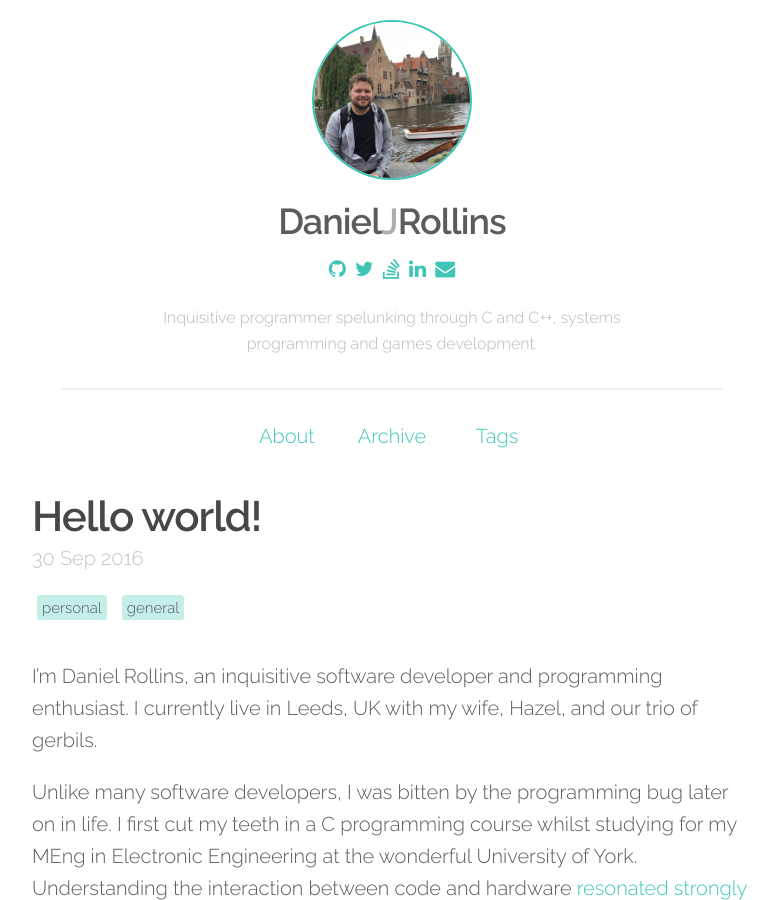
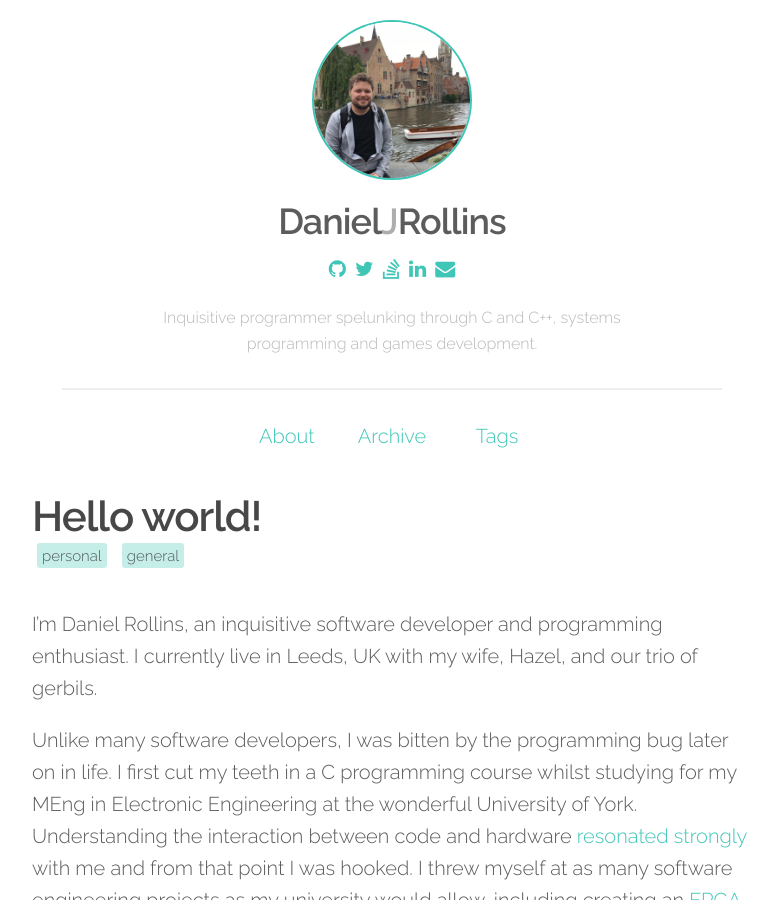
Before and after one commit to djrollins/djrollins.github.io, a Jekyll site: the page built from _posts/2016-09-30-hello-world.md, in a window 1280 px wide and 900 px high. Shown: the whole window, without its empty margins (248-1026 px from the left). Built offline with Jekyll 4.4.1, drawn with Linux system fonts in a browser that asks for light colours; comment, search, counter and statistics services are not loaded.

Commit message:
remove dates from posts

```diff
--- a/_includes/postlist.html
+++ b/_includes/postlist.html
@@ -5,9 +5,6 @@
 {% for post in site.posts %}
     <div class="postlist-post">
         <a href="{{ post.url | prepend: baseurl }}">
-            <div class="postlist-post-date">
-                <time>{{ post.date | date_to_string }}</time>
-            </div>
             <div class="postlist-post-title">
                 <h2>{{ post.title }}</h2>
             </div>
--- a/_layouts/post.html
+++ b/_layouts/post.html
@@ -3,9 +3,6 @@
 ---
 <article class="post">
     <h1>{{ page.title }}</h2>
-    <div class="post-date">
-        <time>{{ page.date | date_to_string }}</time>
-    </div>
     <ul class="tag-list">
     {% for tag in page.tags %}
             <li class="tag">
```
